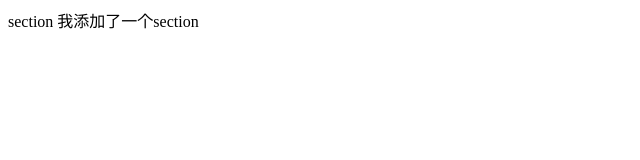
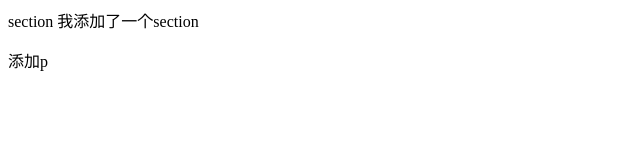
Before and after one commit to gcc1228/gittools, a plain HTML site: page index.html in a window 1280 px wide. Shown: the full height of the page, 0-640 px from the left. Drawn offline with Linux system fonts and the light colour scheme.

Commit message:
我添加了纯文本

```diff
--- a/index.html
+++ b/index.html
@@ -14,6 +14,7 @@
         section
         我添加了一个section
     </section>
+    <p>添加p</p>
 
 </body>
 
```
